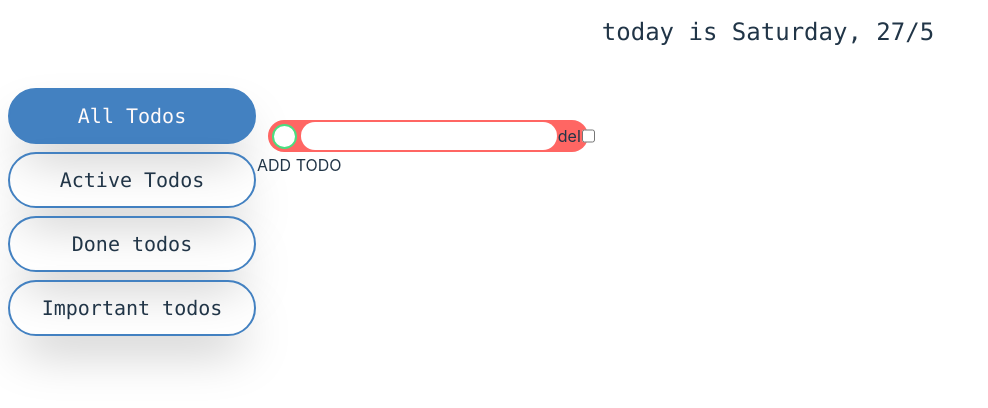
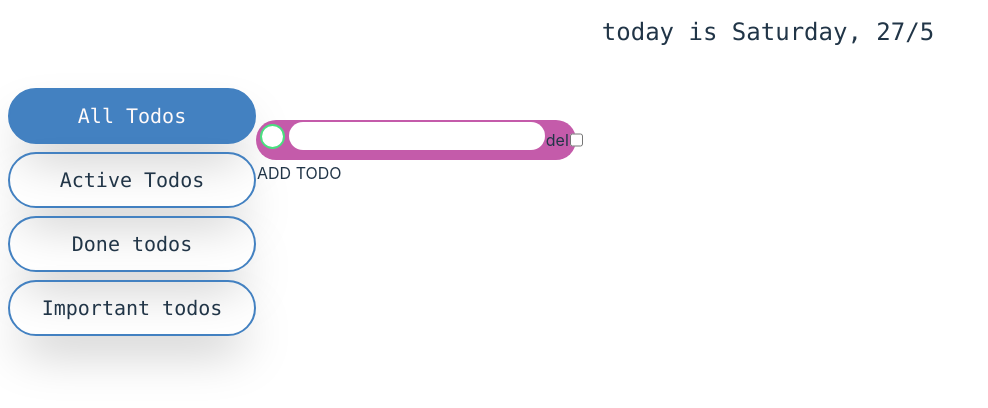
Before and after one commit to IsoW-22/React-todo-app, a React (Vite) app: page / in a window 1280 px wide. Both pictures are taken after a click on the button "ADD TODO". Shown: the top 408 px of the page, without its empty margins (0-988 px from the left). Built offline with nearby package versions, Linux system fonts and the light colour scheme; the HTML template or start-up script is replaced by a standard one.

Commit message:
added localstorage, working perfectly

```diff
--- a/public/styles/styles.css
+++ b/public/styles/styles.css
@@ -534,20 +534,12 @@ video {
   margin-top: 1rem;
 }
 
-.mt-\[0\.12rem\] {
-  margin-top: 0.12rem;
-}
-
 .flex {
   display: flex;
 }
 
 .h-60 {
   height: 15rem;
-}
-
-.h-7 {
-  height: 1.75rem;
 }
 
 .w-auto {
@@ -562,24 +554,8 @@ video {
   flex-wrap: wrap;
 }
 
-.rounded-full {
-  border-radius: 9999px;
-}
-
-.border-none {
-  border-style: none;
-}
-
-.pl-2 {
-  padding-left: 0.5rem;
-}
-
 .text-center {
   text-align: center;
-}
-
-.align-middle {
-  vertical-align: middle;
 }
 
 .font-mono {
@@ -599,11 +575,6 @@ video {
 .antialiased {
   -webkit-font-smoothing: antialiased;
   -moz-osx-font-smoothing: grayscale;
-}
-
-.outline-none {
-  outline: 2px solid transparent;
-  outline-offset: 2px;
 }
 
 .filter {
@@ -633,14 +604,10 @@ video {
   grid-area: header;
 }
 
-html, body {
+html,
+body {
   height: 100vh;
   width: 100vw;
-}
-
-.todo {
-  margin-left: 0.75rem;
-  width: 24rem;
 }
 
 .card {
@@ -670,10 +637,11 @@ html, body {
 
 .todo {
   display: flex;
-  height: 2rem;
+  height: 2.5rem;
   width: 20rem;
   border-radius: 1.5rem;
-  background-color: #ff6663ff;
+  --tw-bg-opacity: 1;
+  background-color: rgb(196 91 170 / var(--tw-bg-opacity));
 }
 
 .important {
@@ -709,3 +677,26 @@ html, body {
   --tw-bg-opacity: 1;
   background-color: rgb(74 222 128 / var(--tw-bg-opacity));
 }
+
+.input {
+  margin-left: 0.5rem;
+  margin-top: 0.12rem;
+  height: 1.75rem;
+  border-radius: 9999px;
+  border-style: none;
+  padding-left: 0.5rem;
+  vertical-align: middle;
+  outline: 2px solid transparent;
+  outline-offset: 2px;
+  transition-property: all;
+  transition-timing-function: cubic-bezier(0.4, 0, 0.2, 1);
+  transition-duration: 1000ms;
+}
+
+.input:disabled {
+  --tw-bg-opacity: 1;
+  background-color: rgb(125 56 125 / var(--tw-bg-opacity));
+  --tw-text-opacity: 1;
+  color: rgb(255 255 255 / var(--tw-text-opacity));
+  text-decoration-line: line-through;
+}
--- a/src/components/Body.jsx
+++ b/src/components/Body.jsx
@@ -1,7 +1,8 @@
 import { useState } from "react";
 
 function Todos() {
-  const [todoList, SetTodoList] = useState([]);
+  const localExist = JSON.parse(localStorage.getItem("todos"));
+  const [todoList, SetTodoList] = useState(localExist ? localExist : []);
   const [List, SetList] = useState("all");
 
   function handleChangeList(listName) {
@@ -10,6 +11,9 @@ function Todos() {
 
   function handleDeleteTodo(index) {
     SetTodoList(todoList.filter((item) => item.id !== index));
+    localStorage.setItem("todos", JSON.stringify(
+      todoList.filter((item) => item.id !== index)
+    ));
   }
 
   function handleChangeText(index, value) {
@@ -22,6 +26,15 @@ function Todos() {
         }
       })
     );
+    localStorage.setItem("todos", JSON.stringify(
+      todoList.map((todo) => {
+        if (todo.id === index) {
+          return { ...todo, text: value };
+        } else {
+          return todo;
+        }
+      })
+    ))
   }
 
   function handleMarkDone(index, isDone) {
@@ -34,6 +47,15 @@ function Todos() {
         }
       })
     );
+    localStorage.setItem("todos", JSON.stringify(
+      todoList.map((todo) => {
+        if (todo.id === index) {
+          return { ...todo, isDone: isDone, isImportant: false };
+        } else {
+          return todo;
+        }
+      })
+    ));
   }
 
   function handleImportantTodo(index, isImportant) {
@@ -46,6 +68,15 @@ function Todos() {
         }
       })
     );
+    localStorage.setItem("todos", JSON.stringify(
+      todoList.map((todo) => {
+        if (todo.id === index) {
+          return { ...todo, isImportant: isImportant };
+        } else {
+          return todo;
+        }
+      })
+    ))
   }
 
   function handleAddTodo() {
@@ -53,6 +84,12 @@ function Todos() {
       ...todoList,
       { id: crypto.randomUUID(), text: "", isDone: false, isImportant: false },
     ]);
+    localStorage.setItem("todos", JSON.stringify(
+      [
+        ...todoList,
+        { id: crypto.randomUUID(), text: "", isDone: false, isImportant: false },
+      ]
+    ));
   }
 
   return (
@@ -125,11 +162,8 @@ function TodoItems({
       const newList = givenList.map((todo) => (
         <div
           className={
-            (todo.isDone
-              ? "done "
-              : todo.isImportant
-              ? "important "
-              : "") + "todo"
+            (todo.isDone ? "done " : todo.isImportant ? "important " : "") +
+            "todo"
           }
           key={todo.id}
         >
@@ -145,7 +179,7 @@ function TodoItems({
             onChange={(e) => onChangeText(todo.id, e.target.value)}
             disabled={todo.isDone ? true : false}
             autoFocus
-            className="ml-2 rounded-full h-7 pl-2 border-none outline-none align-middle mt-[0.12rem]"
+            className="input"
           />
           <button onClick={() => onDelete(todo.id)}>del</button>
           <input
--- a/src/styles/styles.css
+++ b/src/styles/styles.css
@@ -22,7 +22,8 @@
   grid-area: header;
 }
 
-html, body {
+html,
+body {
   @apply w-screen h-screen;
 }
 
@@ -34,7 +35,7 @@ html, body {
 }
 
 .todo {
-    @apply w-80 bg-bitsweet rounded-3xl flex h-8;
+  @apply w-80 bg-magenta rounded-3xl flex h-10;
 }
 .important {
   @apply bg-chtrs;
@@ -43,3 +44,7 @@ html, body {
 .checkbox {
   @apply select-none bg-white rounded-full border-green-400 border-2 outline-none appearance-none w-5 h-5 align-middle cursor-pointer checked:bg-green-400 relative p-[0.65rem] top-1 left-1;
 }
+
+.input {
+  @apply ml-2 rounded-full h-7 pl-2 border-none outline-none align-middle mt-[0.12rem] disabled:bg-plum disabled:text-white disabled:line-through transition-all duration-1000;
+}
--- a/tailwind.config.js
+++ b/tailwind.config.js
@@ -10,7 +10,8 @@ export default {
         bitsweet: "#ff6663ff",
         chtrs: "#e0ff4fff",
         stlblue: "#4381c1ff",
-        plum: "#88527F"
+        magenta: "#C45BAA",
+        plum: "#7D387D",
         white: colors.white,
         green: colors.green,
         red: colors.red,
```
Lines whose indentation alone changed are shown as unchanged.
